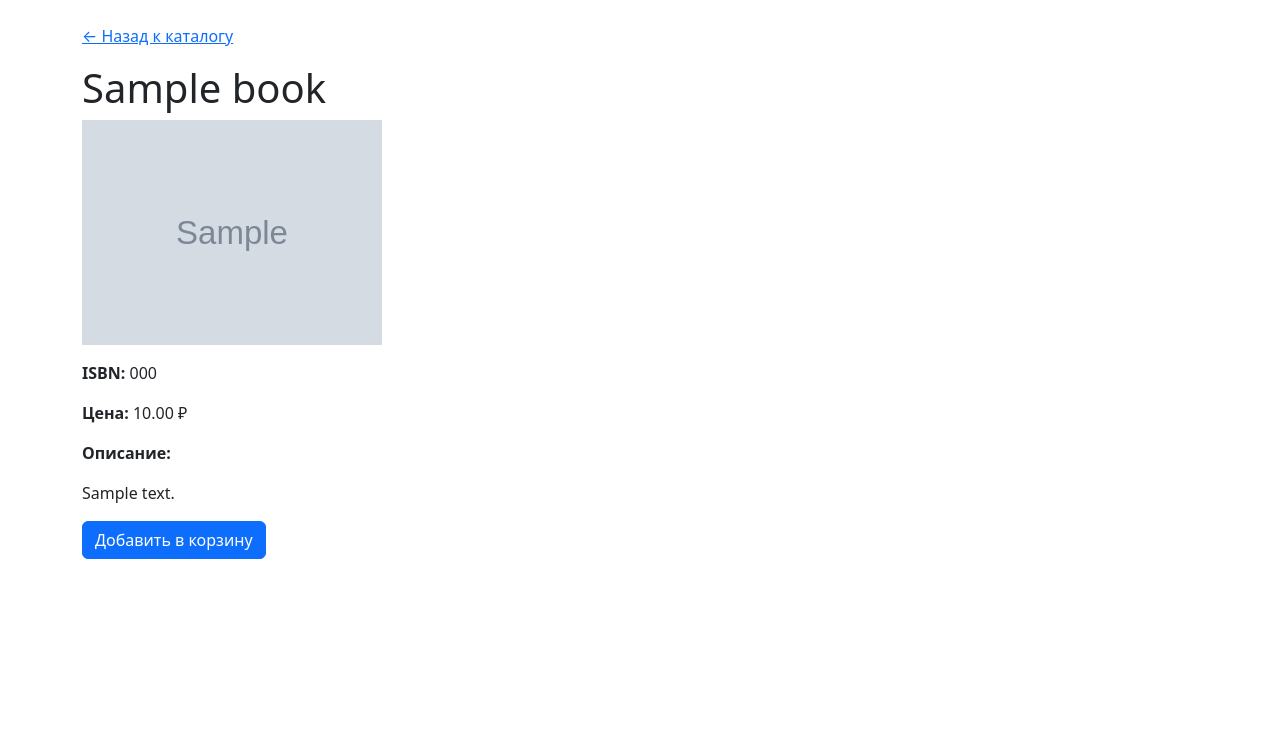
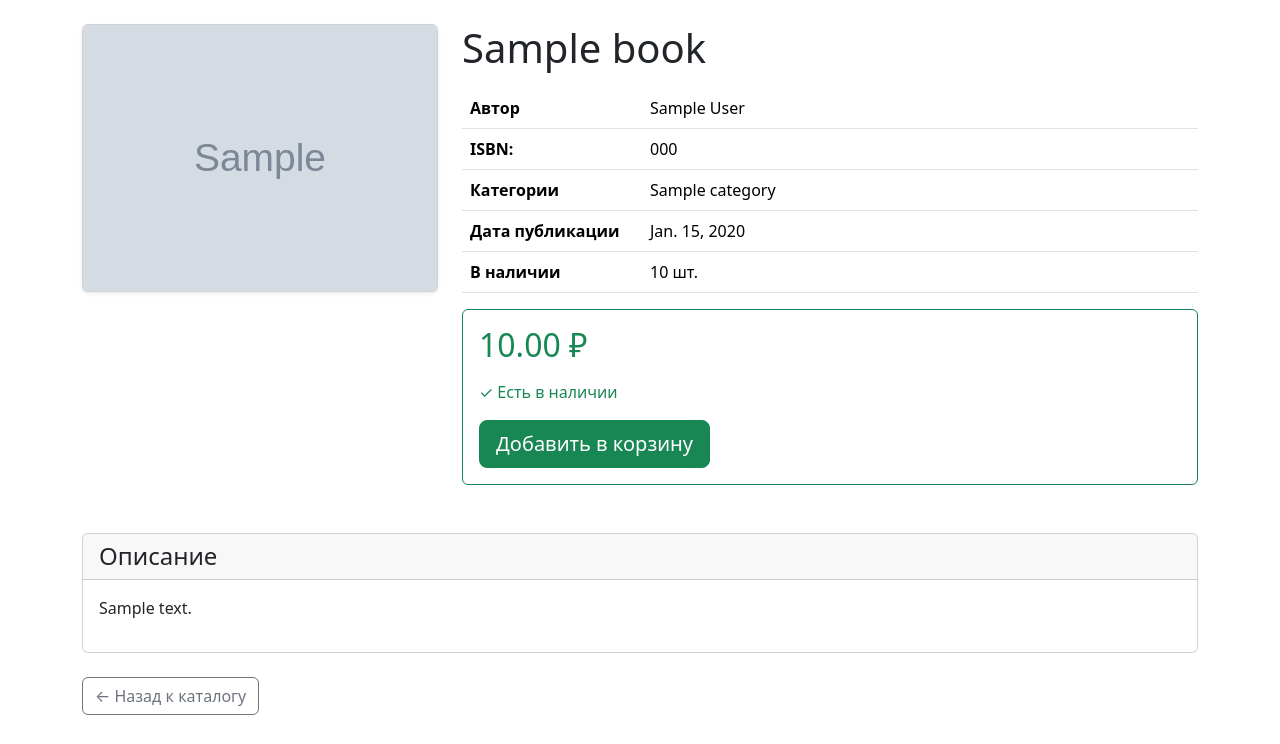
Before and after one commit to coldisice/bookstore-management-system, a Django app: page /book/1/ in a window 1280 px wide. Shown: the part 56-800 px from the top of the page. Run offline with Django 5.2, Linux system fonts and the light colour scheme; tables that the repository leaves empty hold one stand-in row (values such as "Sample post"); grey boxes marked "Sample" are stand-in pictures.

Commit message:
Updated UI on page with book description

```diff
--- a/catalog/templates/catalog/book_detail.html
+++ b/catalog/templates/catalog/book_detail.html
@@ -6,48 +6,113 @@
 
 {% block content %}
 
-<a href="{% url 'book_list' %}">
-    ← Назад к каталогу
-</a>
+<div class="row">
+    <div class="col-md-4 mb-4">
+        <div class="card shadow-sm">
+            {% if book.cover_image %}
+            <img src="{{ book.cover_image.url }}" width="300" class="card-img-top" alt="{{ book.title }}">
+            {% else %}
+            <div class="text-center p-5">
+                Изображение отсутствует
+            </div>
+            {% endif %}
+        </div>
+    </div>
 
-<h1 class="mt-3">
-    {{ book.title }}
-</h1>
+    <div class="col-md-8">
+        <h1 class="mb-3">
+            {{ book.title }}
+        </h1>
 
-{% if book.cover_image %}
-    <img
-        src="{{ book.cover_image.url }}"
-        width="300"
-        class="img-fluid mb-3"
-        alt="{{ book.title }}">
-{% endif %}
+        <table class="table">
+            <tr>
+                <th width="180">Автор</th>
+                <td>
+                    {% for author in book.authors.all %}
+                    {{ author }}{% if not forloop.last %}, {% endif %}
+                    {% endfor %}
+                </td>
+            </tr>
 
-<p>
-    <strong>ISBN:</strong>
-    {{ book.isbn }}
-</p>
+            <tr>
+                <th>
+                    ISBN:
+                <td>
 
-<p>
-    <strong>Цена:</strong>
-    {{ book.price }} ₽
-</p>
+                    {{ book.isbn }}
+                </td>
+                </th>
+            </tr>
 
-<p>
-    <strong>Описание:</strong>
-</p>
+            <tr>
+                <th>
+                    Категории
+                </th>
+                <td>
+                    {% for category in book.categories.all %}
+                    {{ category.name }}{% if not forloop.last %}, {% endif %}
+                    {% endfor %}
+                </td>
+            </tr>
 
-<p>
-    {{ book.description }}
-</p>
+            <tr>
+                <th>Дата публикации</th>
+                <td>{{ book.publication_date }}</td>
+            </tr>
 
-<form method="post"
-      action="{% url 'add_to_cart' book.id %}">
-    {% csrf_token %}
+            <tr>
+                <th>В наличии</th>
+                <td>{{ book.stock_quantity }} шт.</td>
+            </tr>
+        </table>
 
-    <button type="submit"
-            class="btn btn-primary">
-        Добавить в корзину
-    </button>
-</form>
+        <div class="card border-success mb-4">
+            <div class="card-body">
+
+
+                <h2 class="text-success mb-3">
+                    {{ book.price }} ₽
+                </h2>
+                {% if book.stock_quantity > 0 %}
+                <p class="text-success">
+                    ✓ Есть в наличии
+                </p>
+
+                <form method="post" action="{% url 'add_to_cart' book.id %}">
+                    {% csrf_token %}
+
+                    <button type="submit" class="btn btn-success btn-lg">
+                        Добавить в корзину
+                    </button>
+                </form>
+
+                {% else %}
+
+                <p class="text-danger">
+                    Нет в наличии
+                </p>
+
+                {% endif %}
+            </div>
+        </div>
+    </div>
+</div>
+
+<div class="card mt-4">
+    <div class="card-header">
+        <h4 class="mb-0">
+            Описание
+        </h4>
+    </div>
+    <div class="card-body">
+        {{ book.description | linebreaks }}
+    </div>
+</div>
+
+<div class="mt-4">
+    <a href="{% url 'book_list' %}" class="btn btn-outline-secondary">
+        ← Назад к каталогу
+    </a>
+</div>
 
 {% endblock %}
```
